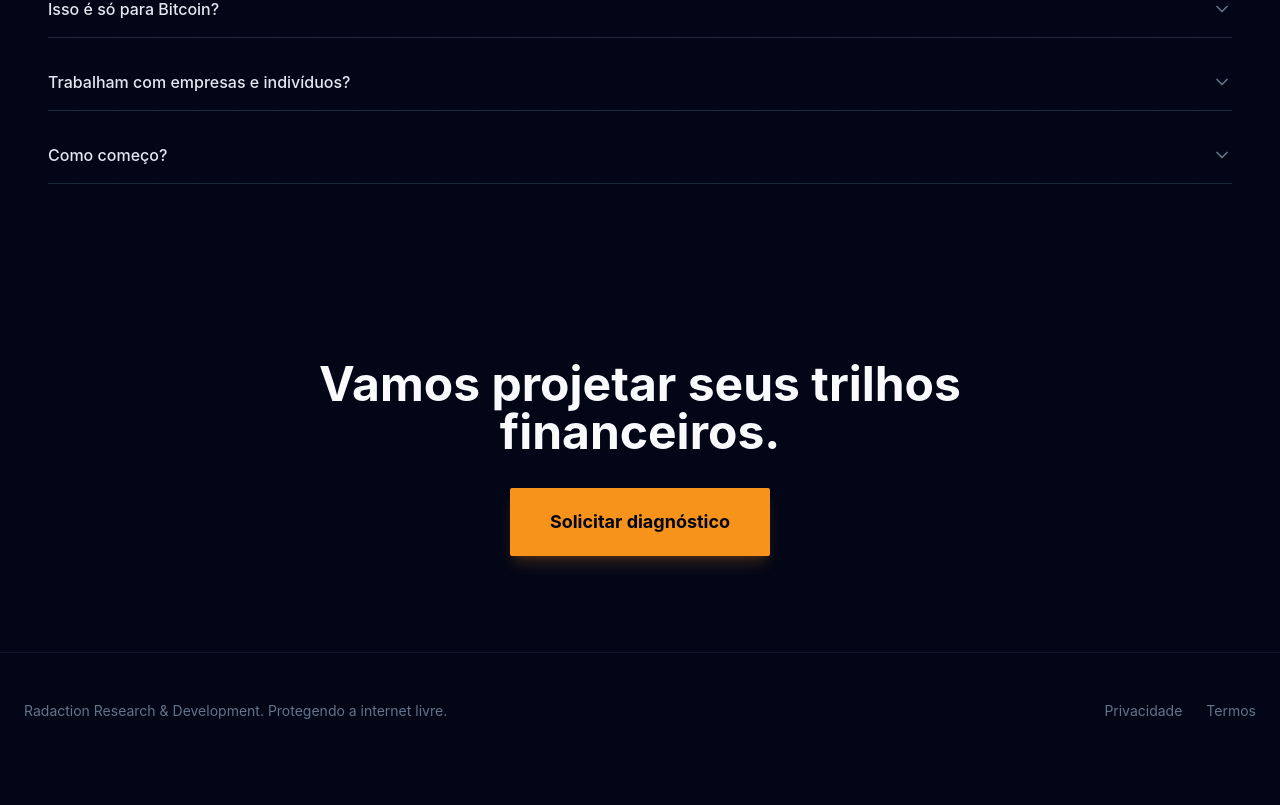
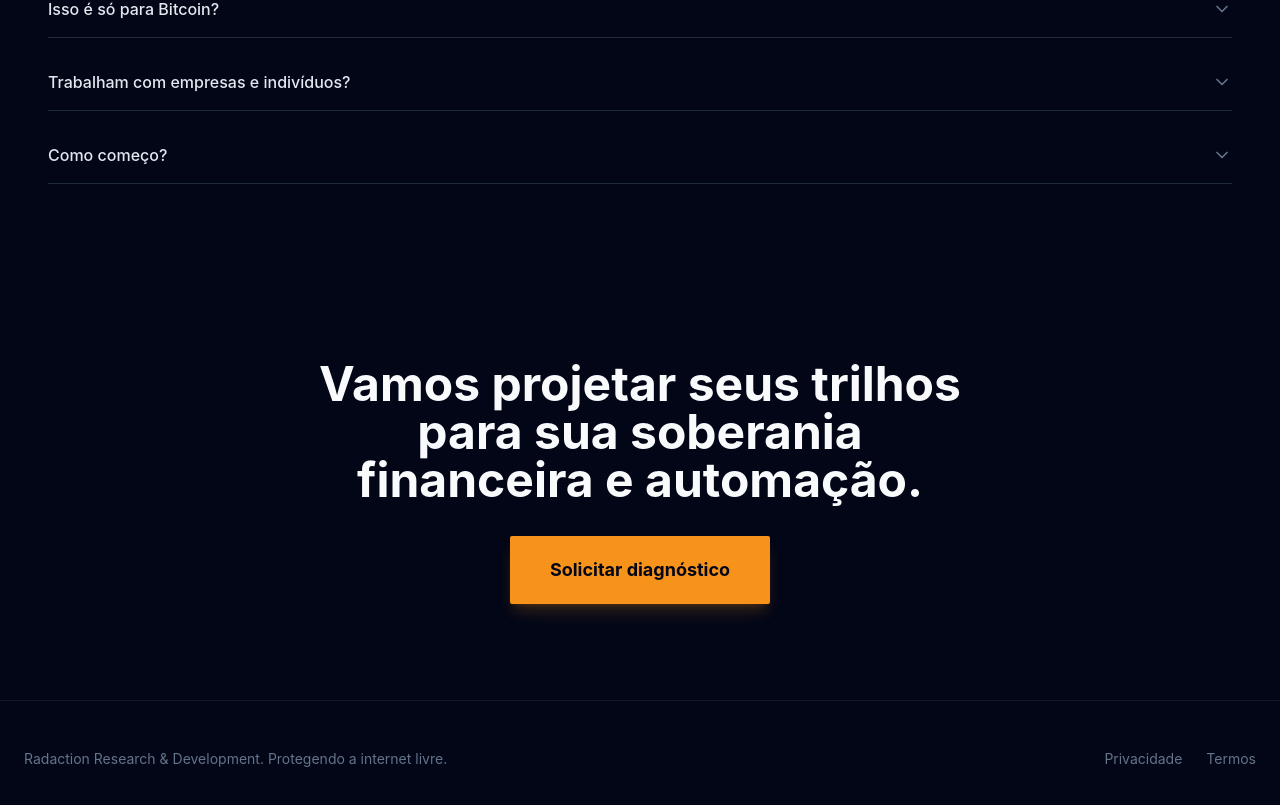
Before and after one commit to tnarnold/websiteradaction, a React (Vite) app: page / in a window 1280 px wide. Shown: the part 2746-3551 px from the top of the page. Before the commit the page ends 3515 px from the top, so only its background shows below. Built offline with nearby package versions, Linux system fonts and the light colour scheme.

Commit message:
Atualizado hero

```diff
--- a/src/components/RadactionLanding.jsx
+++ b/src/components/RadactionLanding.jsx
@@ -77,7 +77,7 @@ const content = {
             a4: 'Envie contexto e objetivo; retornamos com um plano de diagnóstico.'
         },
         contact: {
-            title: 'Vamos projetar seus trilhos financeiros.',
+            title: 'Vamos projetar seus trilhos para sua soberania financeira e automação.',
             cta: 'Solicitar diagnóstico'
         },
         footer: {
@@ -146,7 +146,7 @@ const content = {
             a4: 'Send context and objective; we return with a diagnostic plan.'
         },
         contact: {
-            title: 'Let’s design your financial rails.',
+            title: 'Let’s design the rails for your financial sovereignty and automation.',
             cta: 'Request a diagnostic'
         },
         footer: {
```
